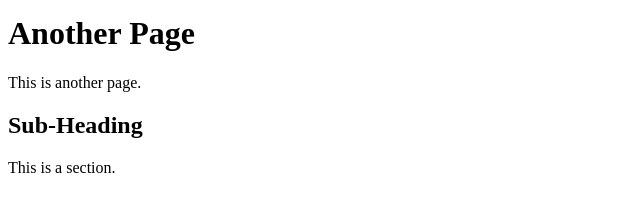
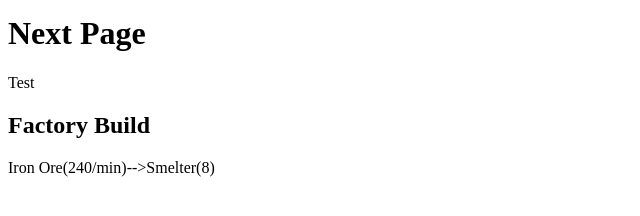
Before and after one commit to Fyiea/CS1303web, a plain HTML site: page secondpage.html in a window 1280 px wide. Shown: the part 214-430 px from the top of the page, without its empty margins (0-640 px from the left). Drawn offline with Linux system fonts and the light colour scheme.

Commit message:
Update secondpage.html

```diff
--- a/secondpage.html
+++ b/secondpage.html
@@ -4,9 +4,9 @@
   </head>
   <body>
     <a href="index.html"><img src="logo.png"></a>
-    <h1>Another Page</h1>
-    <p>This is another page.</p>
-    <h2>Sub-Heading</h2>
-    <p>This is a section.</p>
+    <h1>Next Page</h1>
+    <p>Test</p>
+    <h2>Factory Build</h2>
+    <p>Iron Ore(240/min)-->Smelter(8)</p>
   </body>
 </html>
```
